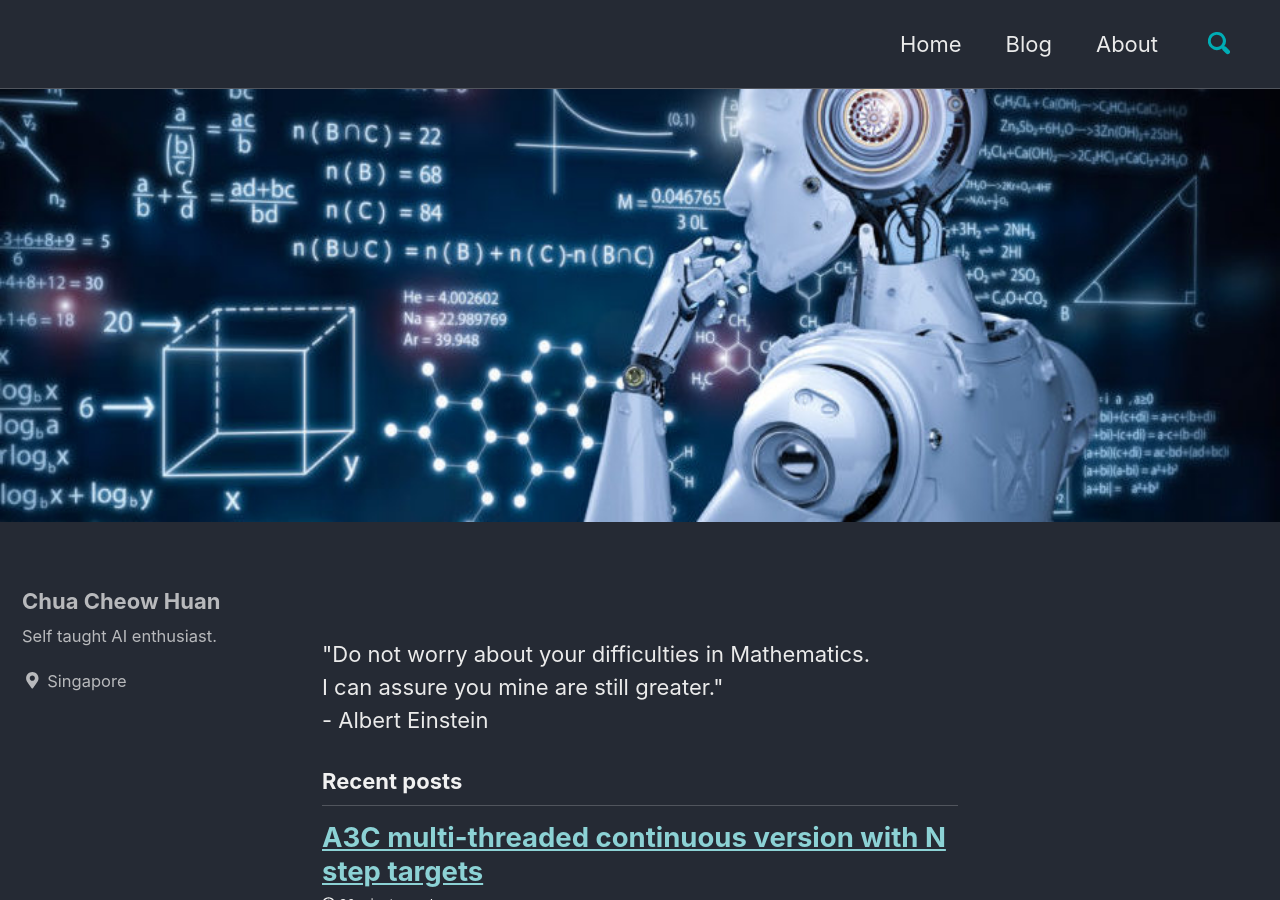
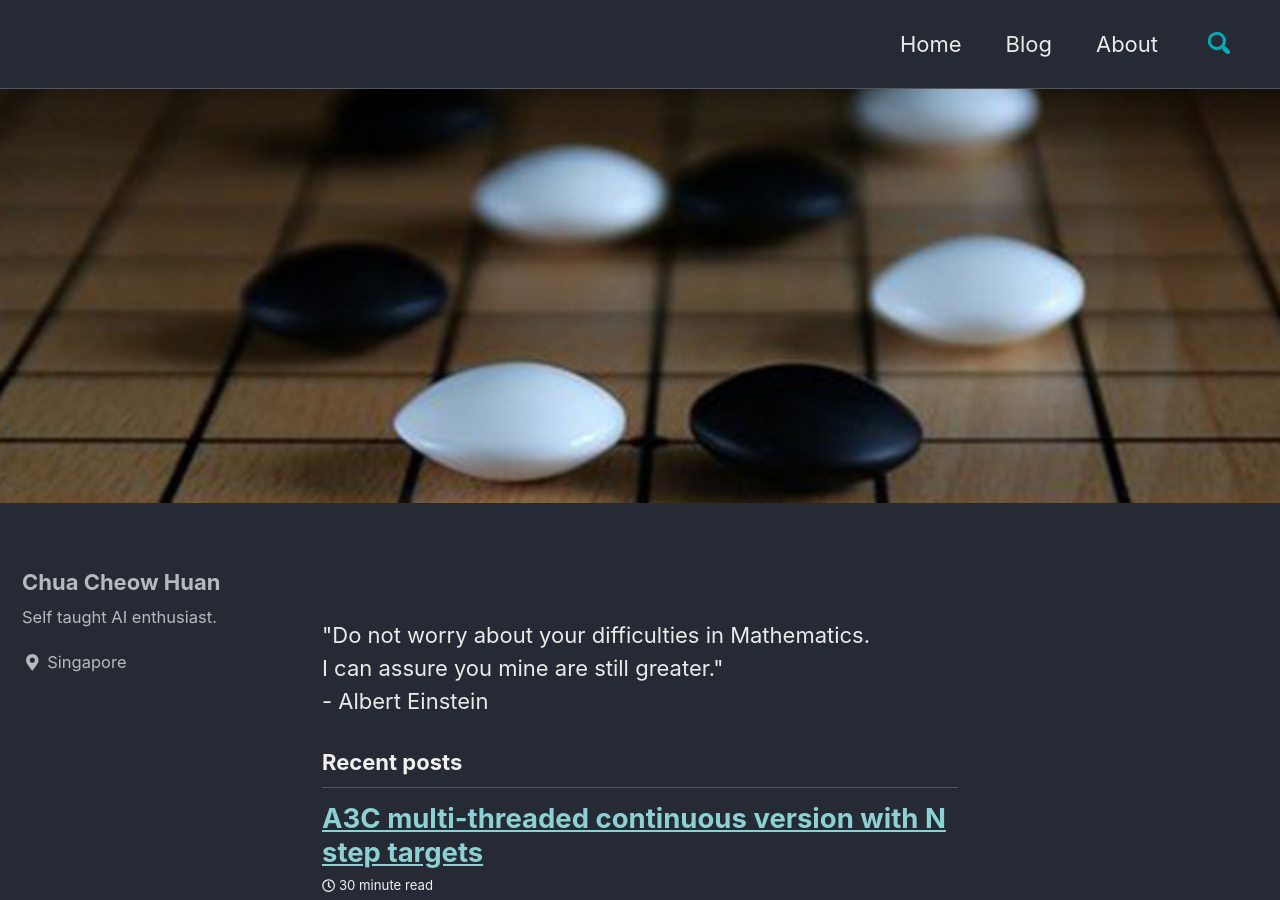
Before and after one commit to ChuaCheowHuan/ChuaCheowHuan.github.io, a Jekyll site: the page built from index.html, in a window 1280 px wide and 900 px high. Built offline with Jekyll 4.4.1, drawn with Linux system fonts in a browser that asks for light colours; cached includes are drawn as plain includes; the list of posts is cut into pages by our own code.

```diff
--- a/index.html
+++ b/index.html
@@ -4,7 +4,8 @@
 author_profile: true
 
 header:
-      image: /assets/images/robot_board_light_crop.jpg
+      image: /assets/images/go_game_crop.jpeg
+      #image: /assets/images/robot_board_light_crop.jpg
       #overlay_image: /assets/images/foggy.jpg
       #overlay_filter: 0.1
 ---
```
Also changed, not shown: assets/images/go_game_crop.jpeg (added), 17 other files.
